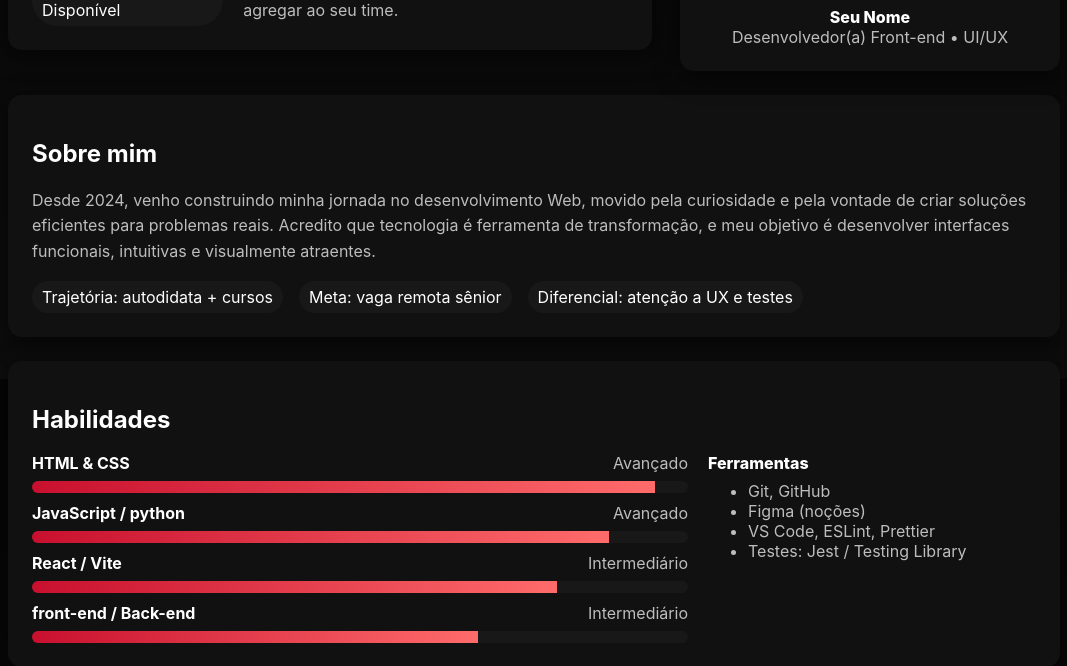
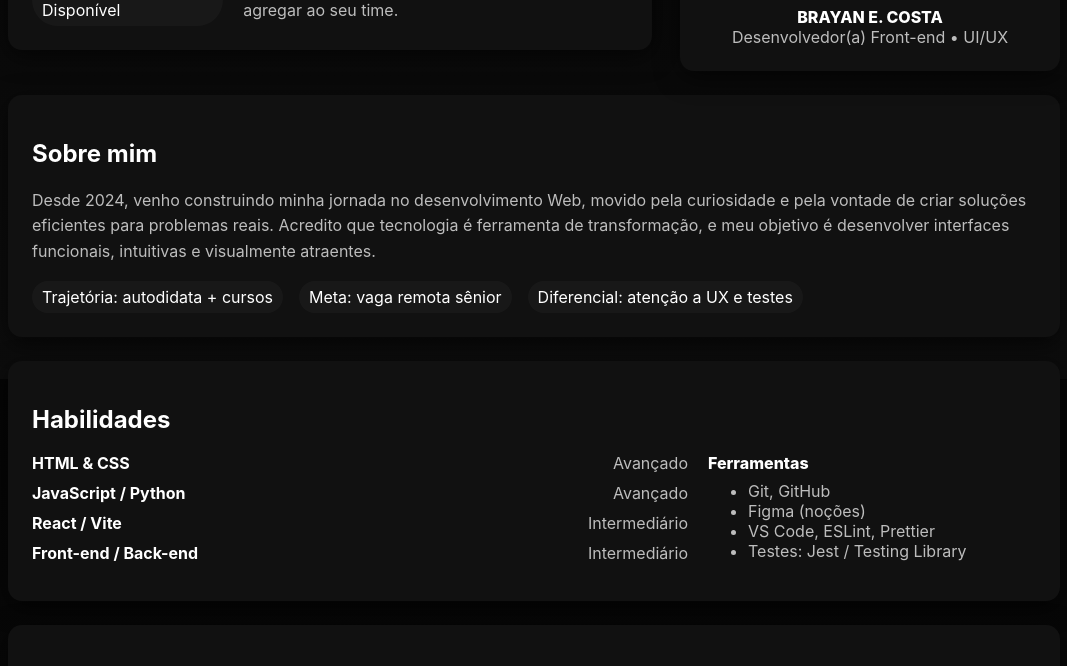
Before and after one commit to blackwings73/meu-repositorio, a plain HTML site: page index.html in a window 1280 px wide. Shown: the part 421-1087 px from the top of the page, without its empty margins (106-1173 px from the left). Drawn offline with Linux system fonts and the light colour scheme.

Commit message:
Update index.html

```diff
--- a/index.html
+++ b/index.html
@@ -170,7 +170,7 @@ INSTRUÇÕES RÁPIDAS DE DEPLOY
             <img src=https://avatars.githubusercontent.com/u/180221344?s=400&u=7ec17138c9de6126c777eeb83930f473fc873de6&v=4 alt="Foto profissional">
           </div>
           <div style="text-align:center">
-            <div style="font-weight:800">Seu Nome</div>
+            <div style="font-weight:800">BRAYAN E. COSTA</div>
             <div class="muted">Desenvolvedor(a) Front-end • UI/UX</div>
           </div>
         </aside>
@@ -197,26 +197,34 @@ INSTRUÇÕES RÁPIDAS DE DEPLOY
     <div style="display:grid; grid-template-columns:2fr 1fr; gap:20px; align-items:start">
       <div>
         <div class="skill">
-                <div style="display:flex; justify-content:space-between"><strong>HTML & CSS</strong><span class="muted">Avançado</span></div>
-                <div class="bar"><i style="width:95%"></i></div>
+          <div style="display:flex; justify-content:space-between">
+            <strong>HTML & CSS</strong>
+            <span class="muted">Avançado</span>
+          </div>
         </div>
 
         <div class="skill" style="margin-top:10px">
-                <div style="display:flex; justify-content:space-between"><strong>JavaScript / python</strong><span class="muted">Avançado</span></div>
-                <div class="bar"><i style="width:88%"></i></div>
+          <div style="display:flex; justify-content:space-between">
+            <strong>JavaScript / Python</strong>
+            <span class="muted">Avançado</span>
+          </div>
         </div>
 
         <div class="skill" style="margin-top:10px">
-                <div style="display:flex; justify-content:space-between"><strong>React / Vite</strong><span class="muted">Intermediário</span></div>
-                <div class="bar"><i style="width:80%"></i></div>
+          <div style="display:flex; justify-content:space-between">
+            <strong>React / Vite</strong>
+            <span class="muted">Intermediário</span>
+          </div>
         </div>
 
         <div class="skill" style="margin-top:10px">
-                <div style="display:flex; justify-content:space-between"><strong>front-end / Back-end</strong><span class="muted">Intermediário</span></div>
-                <div class="bar"><i style="width:68%"></i></div>
+          <div style="display:flex; justify-content:space-between">
+            <strong>Front-end / Back-end</strong>
+            <span class="muted">Intermediário</span>
+          </div>
+        </div>
       </div>
 
-            </div>
       <div>
         <div style="font-weight:800">Ferramentas</div>
         <ul class="muted" style="margin-top:8px">
@@ -229,6 +237,7 @@ INSTRUÇÕES RÁPIDAS DE DEPLOY
     </div>
   </div>
 </section>
+
 
       <section id="projetos">
         <div class="card">
```
Lines whose indentation alone changed are shown as unchanged.
